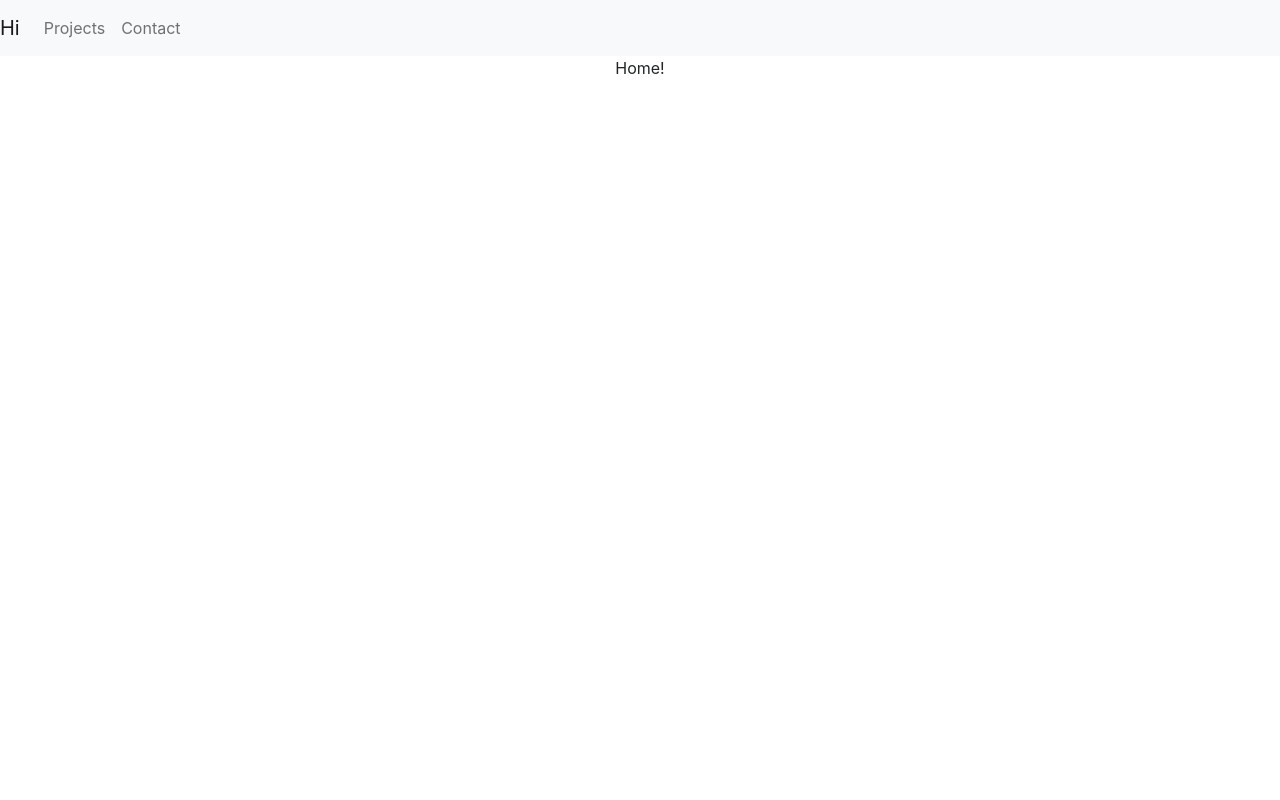
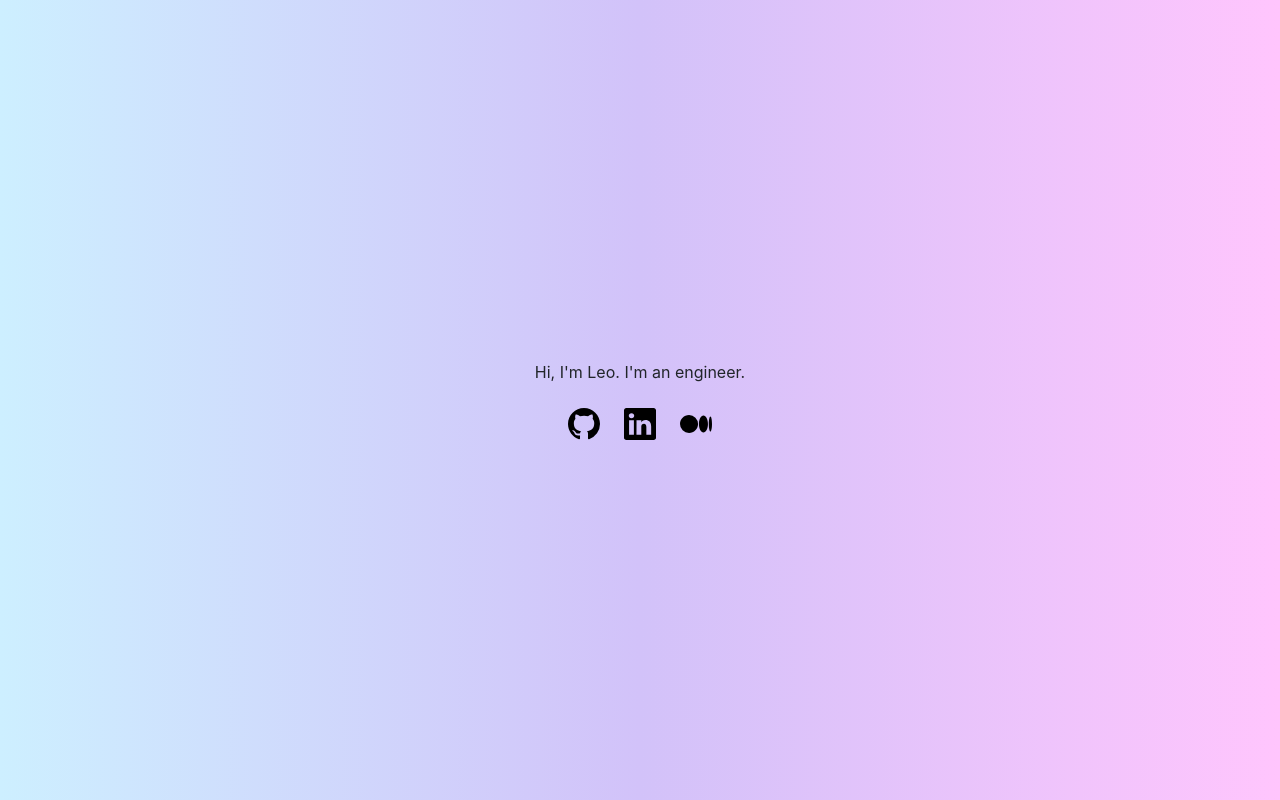
Before and after one commit to gwolianglien/LeoLien, a React (Create React App) app: page / in a window 1280 px wide. Built offline with nearby package versions, Linux system fonts and the light colour scheme.

Commit message:
initial homepage

```diff
--- a/package.json
+++ b/package.json
@@ -1,5 +1,5 @@
 {
-  "homepage": "http://gwolianglien.github.io/leolien",
+  "homepage": "http://gwolianglien.github.io/",
   "name": "leolien",
   "version": "0.1.0",
   "private": true,
@@ -9,6 +9,7 @@
     "@testing-library/user-event": "^13.5.0",
     "react": "^18.0.0",
     "react-dom": "^18.0.0",
+    "react-icons": "^4.3.1",
     "react-router-dom": "^6.3.0",
     "react-scripts": "5.0.0",
     "web-vitals": "^2.1.4"
--- a/src/App.css
+++ b/src/App.css
@@ -1,6 +1,39 @@
-.App {
+.app {
+  margin: 0;
+  padding: 0;
+  width: 100vw;
+  min-height: 100vh;
+}
+
+.candy-blue {
+  color: #CDE4FF;
+}
+.candy-purple {
+  color: #D2C2F9;
+}
+.candy-pink {
+  color: #FFC5FD;
+}
+
+.gradient-1 {
+  background: linear-gradient(to right,
+    #CDEFFF,
+    #D2C2F9,
+    #FFC5FD,
+  );
+}
+
+.container-center {
+  display: flex;
+  flex-direction: column;
   text-align: center;
+  align-items: center;
+  justify-content: center;
 }
+
+
+
+/*
 
 .App-logo {
   height: 40vmin;
@@ -35,4 +68,4 @@
   to {
     transform: rotate(360deg);
   }
-}
+} */
--- a/src/App.js
+++ b/src/App.js
@@ -1,26 +1,17 @@
+import { Fragment } from 'react';
 import { Routes, Route } from 'react-router-dom'
-import Navbar from './components/Navbar';
 import Home from './pages/Home';
 import Contact from './pages/Contact';
 import NotFound from './pages/NotFound';
 import './App.css';
 
-
 function App() {
   return (
-    <div className="App">
-      <header className="">
-        <Navbar />
-      </header>
-      <div>
-        <Routes>
-          <Route index path="/" element={<Home />} />
-          <Route path="/contact" element={<Contact />} />
-          <Route path="*" element={<NotFound />} />
-        </Routes>
-      </div>
-
-    </div>
+    <Routes>
+      <Route index path="/" element={<Home />} />
+      <Route path="/contact" element={<Contact />} />
+      <Route path="*" element={<NotFound />} />
+    </Routes>
   );
 }
 
--- a/src/pages/Home.js
+++ b/src/pages/Home.js
@@ -1,10 +1,28 @@
+import { Link } from 'react-router-dom';
+import { BsGithub, BsLinkedin, BsMedium } from "react-icons/bs";
+import { fullGradient, iconContainer } from '../styles/styles';
 
 function Home() {
-    return (
-        <div>
-            Home!
-        </div>
-    )
+  return (
+    <div className="app container-center container-fluid" style={fullGradient}>
+      <div className="row">
+        Hi, I'm Leo.
+        I'm an engineer.
+      </div>
+      <br />
+      <div className="row">
+        <a className="col" href="https://github.com/gwolianglien" target="_blank">
+          <BsGithub style={iconContainer} />
+        </a>
+        <a className="col" href="https://www.linkedin.com/in/leolien/" target="_blank">
+          <BsLinkedin style={iconContainer}/>
+        </a>
+        <a className="col" href="https://medium.com/@leolien" target="_blank">
+          <BsMedium style={iconContainer}/>
+        </a>
+      </div>
+    </div>
+  );
 }
 
 export default Home;
--- /dev/null
+++ b/src/styles/styles.js
@@ -0,0 +1,25 @@
+export const fullGradient = {
+    background: 'linear-gradient(to right, #CDEFFF, #D2C2F9, #FFC5FD)'
+}
+export const partialGradient1 = {
+    background: 'linear-gradient(to right, #CDEFFF, #FFC5FD)'
+}
+export const partialGradient2 = {
+    background: 'linear-gradient(to right, #CDEFFF, #D2C2F9)'
+}
+export const partialGradient3 = {
+    background: 'linear-gradient(to right, #D2C2F9, #FFC5FD)'
+}
+export const backgroundBlue = {
+    background: 'linear-gradient(to right, #CDEFFF)'
+}
+export const backgroundPurple= {
+    background: 'linear-gradient(to right, #D2C2F9)'
+}
+export const backgroundPink = {
+    background: 'linear-gradient(to right, #FFC5FD)'
+}
+export const iconContainer = {
+    fontSize: '32px',
+    color: 'black',
+}
```
Also changed, not shown: public/index.html (line endings or trailing spaces), 1 other file (tests, documents, lock files or other folders).
